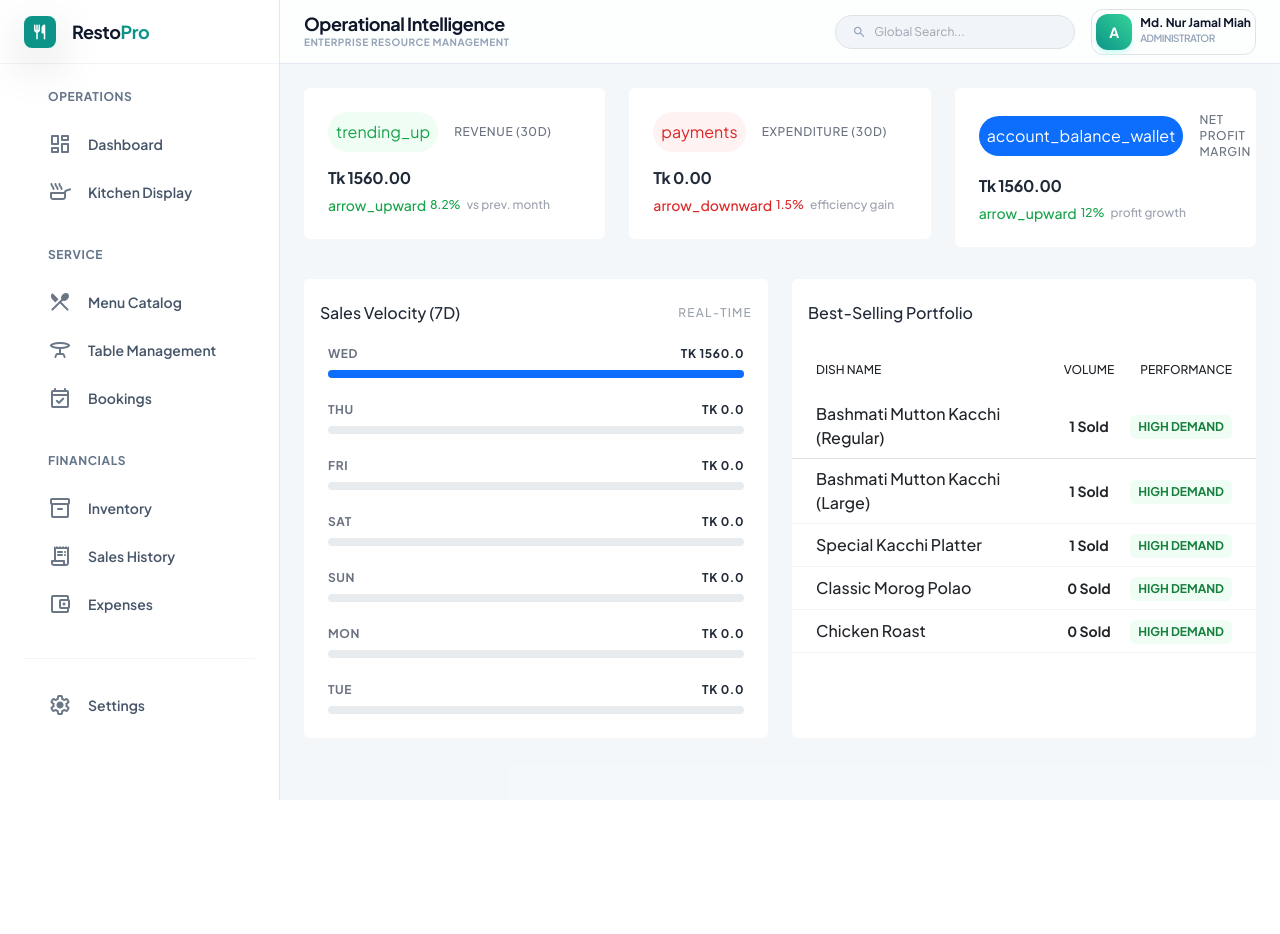
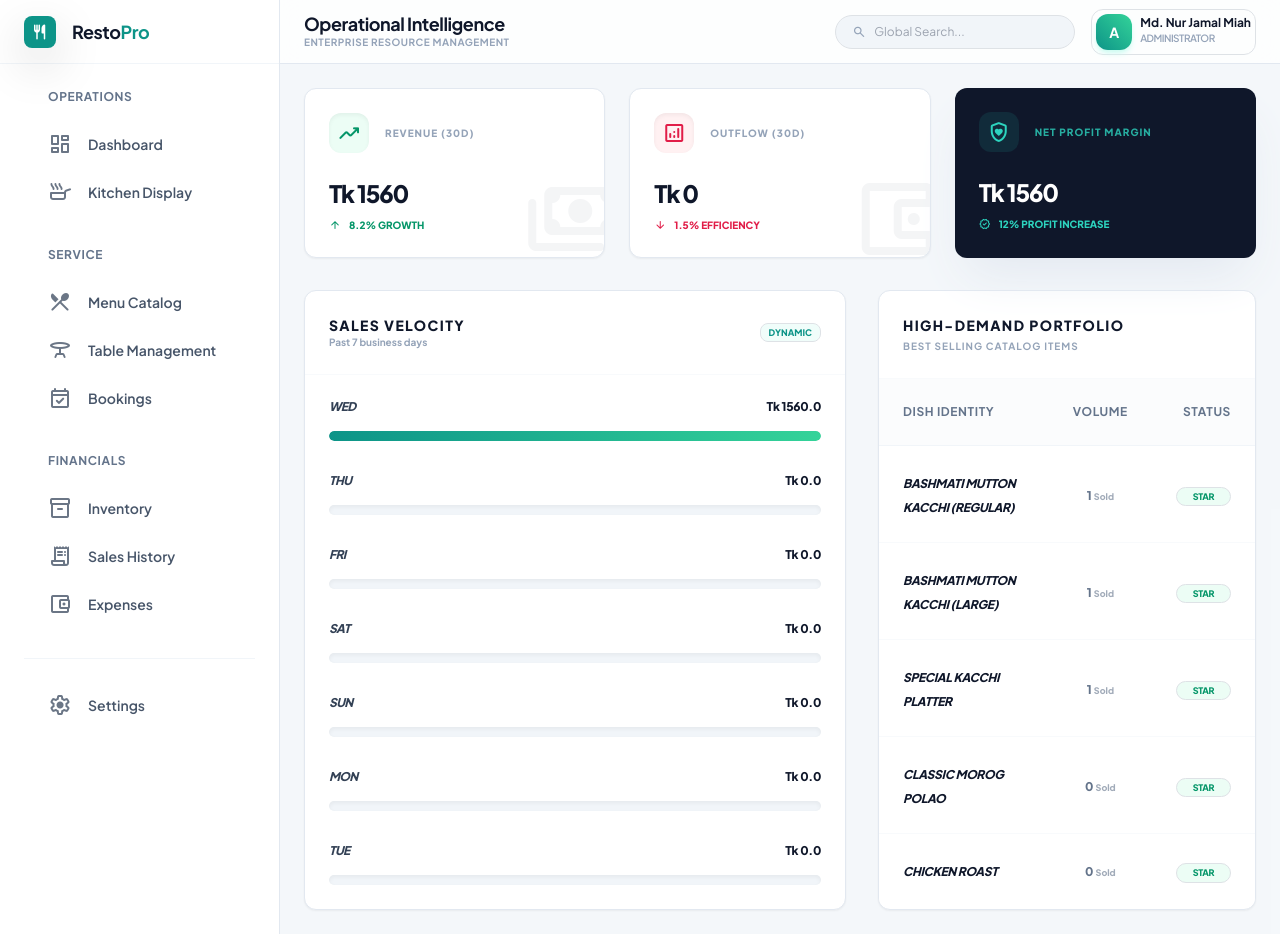
Before and after one commit to nur949/Resturant-Management, a Django app: page /reports/ in a window 1280 px wide. Before the commit the page ends 800 px from the top, so only its background shows below. Run offline with Django 5.2, Linux system fonts and the light colour scheme; a user stored in the database is signed in; data comes from the database, SQL or seed files in the repository; data that the repository does not hold is empty; some libraries are stand-ins or nearby versions.

Commit message:
Premium Analytics UI: Modern operational intelligence dashboards with data-driven velocity bars and executive metrics

```diff
--- a/core/templates/core/reports.html
+++ b/core/templates/core/reports.html
@@ -3,118 +3,124 @@
 {% block page_title %}Operational Intelligence{% endblock %}
 
 {% block content %}
-<!-- Top Metrics -->
-<div class="row g-4 mb-8">
-    <div class="col-12 col-md-4">
-        <div class="card elevation-1 border-0">
-            <div class="card-body p-4">
-                <div class="d-flex align-items-center mb-3">
-                    <div class="bg-green-50 p-2 rounded-full flex items-center justify-center me-3">
-                        <span class="material-symbols-outlined text-green-600">trending_up</span>
+<!-- Premium Executive Metrics -->
+<div class="grid grid-cols-1 md:grid-cols-3 gap-6 mb-8">
+    <div class="app-card p-6 relative overflow-hidden group">
+        <div class="flex flex-col relative z-10">
+            <div class="flex items-center gap-3 mb-4">
+                <div class="w-10 h-10 bg-emerald-50 text-emerald-600 rounded-xl flex items-center justify-center shadow-inner">
+                    <span class="material-symbols-rounded">trending_up</span>
                 </div>
-                    <span class="text-xs font-medium text-gray-500 uppercase tracking-wider">Revenue (30D)</span>
+                <span class="text-[10px] font-black text-slate-400 uppercase tracking-widest">Revenue (30D)</span>
             </div>
-                <h3 class="fw-bold mb-2 text-gray-800">Tk {{ total_sales|floatformat:2 }}</h3>
-                <div class="d-flex align-items-center text-xs font-medium text-green-600">
-                    <span class="material-symbols-outlined text-sm me-1">arrow_upward</span>
-                    <span>8.2% <span class="text-gray-400 ms-1">vs prev. month</span></span>
+            <h3 class="text-2xl font-black text-slate-900 tracking-tighter mb-2">Tk {{ total_sales|floatformat:0 }}</h3>
+            <div class="flex items-center gap-2 text-[10px] font-black text-emerald-600 uppercase">
+                <span class="material-symbols-rounded text-xs">arrow_upward</span>
+                <span>8.2% Growth</span>
             </div>
         </div>
+        <div class="absolute -right-4 -bottom-4 opacity-5 pointer-events-none group-hover:scale-125 transition-transform">
+            <span class="material-symbols-rounded text-8xl">payments</span>
         </div>
     </div>
-    <div class="col-12 col-md-4">
-        <div class="card elevation-1 border-0">
-            <div class="card-body p-4">
-                <div class="d-flex align-items-center mb-3">
-                    <div class="bg-red-50 p-2 rounded-full flex items-center justify-center me-3">
-                        <span class="material-symbols-outlined text-red-600">payments</span>
+
+    <div class="app-card p-6 relative overflow-hidden group">
+        <div class="flex flex-col relative z-10">
+            <div class="flex items-center gap-3 mb-4">
+                <div class="w-10 h-10 bg-rose-50 text-rose-600 rounded-xl flex items-center justify-center shadow-inner">
+                    <span class="material-symbols-rounded">analytics</span>
                 </div>
-                    <span class="text-xs font-medium text-gray-500 uppercase tracking-wider">Expenditure (30D)</span>
+                <span class="text-[10px] font-black text-slate-400 uppercase tracking-widest">Outflow (30D)</span>
             </div>
-                <h3 class="fw-bold mb-2 text-gray-800">Tk {{ total_expenses|floatformat:2 }}</h3>
-                <div class="d-flex align-items-center text-xs font-medium text-red-600">
-                    <span class="material-symbols-outlined text-sm me-1">arrow_downward</span>
-                    <span>1.5% <span class="text-gray-400 ms-1">efficiency gain</span></span>
+            <h3 class="text-2xl font-black text-slate-900 tracking-tighter mb-2">Tk {{ total_expenses|floatformat:0 }}</h3>
+            <div class="flex items-center gap-2 text-[10px] font-black text-rose-600 uppercase">
+                <span class="material-symbols-rounded text-xs">arrow_downward</span>
+                <span>1.5% Efficiency</span>
             </div>
         </div>
+        <div class="absolute -right-4 -bottom-4 opacity-5 pointer-events-none group-hover:scale-125 transition-transform">
+            <span class="material-symbols-rounded text-8xl">account_balance_wallet</span>
         </div>
     </div>
-    <div class="col-12 col-md-4">
-        <div class="card elevation-1 border-0">
-            <div class="card-body p-4">
-                <div class="d-flex align-items-center mb-3">
-                    <div class="bg-primary p-2 rounded-full flex items-center justify-center me-3">
-                        <span class="material-symbols-outlined text-white">account_balance_wallet</span>
+
+    <div class="app-card p-6 relative overflow-hidden group bg-slate-900 border-none shadow-2xl shadow-slate-200">
+        <div class="flex flex-col relative z-10">
+            <div class="flex items-center gap-3 mb-4 text-teal-400">
+                <div class="w-10 h-10 bg-teal-400/10 rounded-xl flex items-center justify-center">
+                    <span class="material-symbols-rounded">shield_with_heart</span>
                 </div>
-                    <span class="text-xs font-medium text-gray-500 uppercase tracking-wider">Net Profit Margin</span>
+                <span class="text-[10px] font-black uppercase tracking-widest opacity-80">Net Profit Margin</span>
             </div>
-                <h3 class="fw-bold mb-2 text-gray-800">Tk {{ net_profit|floatformat:2 }}</h3>
-                <div class="d-flex align-items-center text-xs font-medium text-green-600">
-                    <span class="material-symbols-outlined text-sm me-1">arrow_upward</span>
-                    <span>12% <span class="text-gray-400 ms-1">profit growth</span></span>
-                </div>
+            <h3 class="text-2xl font-black text-white tracking-tighter mb-2">Tk {{ net_profit|floatformat:0 }}</h3>
+            <div class="flex items-center gap-2 text-[10px] font-black text-teal-400 uppercase">
+                <span class="material-symbols-rounded text-xs">verified</span>
+                <span>12% Profit Increase</span>
             </div>
         </div>
     </div>
 </div>
 
-<div class="row g-4">
-    <!-- Daily Trends -->
-    <div class="col-12 col-lg-6">
-        <div class="card elevation-1 border-0 h-100">
-            <div class="card-header bg-white py-4 border-0 d-flex justify-content-between align-items-center">
-                <h6 class="mb-0 font-medium text-gray-800">Sales Velocity (7D)</h6>
-                <span class="text-xs text-gray-400 font-medium uppercase tracking-widest">Real-time</span>
+<div class="grid grid-cols-1 lg:grid-cols-12 gap-8">
+    <!-- Daily Velocity Analysis -->
+    <div class="lg:col-span-7 app-card overflow-hidden">
+        <div class="p-6 border-b border-slate-50 flex items-center justify-between">
+            <div>
+                <h4 class="text-sm font-black text-slate-900 uppercase tracking-widest">Sales Velocity</h4>
+                <p class="text-[10px] font-bold text-slate-400">Past 7 business days</p>
             </div>
-            <div class="card-body p-4 pt-0">
-                <div class="d-flex flex-column gap-4">
+            <span class="text-[9px] font-black px-2 py-0.5 rounded-lg bg-teal-50 text-teal-600 uppercase border border-teal-100">Dynamic</span>
+        </div>
+        <div class="p-6 space-y-8">
             {% for day in daily_sales_json %}
-                    <div class="d-flex flex-column gap-2">
-                        <div class="d-flex justify-content-between text-xs font-bold text-gray-500 uppercase tracking-wider">
-                            <span>{{ day.date }}</span>
-                            <span class="text-gray-800">Tk {{ day.amount }}</span>
+            <div class="group">
+                <div class="flex justify-between items-center mb-3">
+                    <span class="text-xs font-black text-slate-700 uppercase tracking-tighter italic group-hover:text-teal-600 transition-colors">{{ day.date }}</span>
+                    <span class="text-xs font-black text-slate-900 tracking-tight">Tk {{ day.amount }}</span>
                 </div>
-                        <div class="progress rounded-pill" style="height: 8px;">
-                            <div class="progress-bar bg-primary" role="progressbar"
-                                 style="width: {% if day.amount > 0 %}max(5%, {{ day.amount }}%){% else %}0%{% endif %}"></div>
+                <div class="w-full h-2.5 bg-slate-100 rounded-full overflow-hidden shadow-inner">
+                    <div class="h-full bg-gradient-to-r from-teal-600 to-emerald-400 group-hover:from-orange-500 group-hover:to-rose-400 transition-all duration-700 rounded-full"
+                         style="width: {% if day.amount > 0 %}max(2%, {{ day.amount|divisibleby:100 }}%){% else %}0%{% endif %}"></div>
                 </div>
             </div>
             {% endfor %}
         </div>
     </div>
+
+    <!-- Product Performance Portfolio -->
+    <div class="lg:col-span-5 app-card overflow-hidden">
+        <div class="p-6 border-b border-slate-50">
+            <h4 class="text-sm font-black text-slate-900 uppercase tracking-widest">High-Demand Portfolio</h4>
+            <p class="text-[10px] font-bold text-slate-400 uppercase tracking-widest mt-1">Best selling catalog items</p>
         </div>
-    </div>
-
-    <!-- Product Analytics -->
-    <div class="col-12 col-lg-6">
-        <div class="card elevation-1 border-0 h-100 overflow-hidden">
-            <div class="card-header bg-white py-4 border-0">
-                <h6 class="mb-0 font-medium text-gray-800">Best-Selling Portfolio</h6>
-            </div>
-            <div class="table-responsive">
-                <table class="table table-hover align-middle mb-0">
-                    <thead class="bg-gray-50">
-                        <tr>
-                            <th class="ps-4 py-3 border-0 text-xs font-medium text-gray-500 uppercase">Dish Name</th>
-                            <th class="py-3 border-0 text-xs font-medium text-gray-500 uppercase text-center">Volume</th>
-                            <th class="pe-4 py-3 border-0 text-xs font-medium text-gray-500 uppercase text-end">Performance</th>
+        <div class="table-responsive-custom border-none rounded-none">
+            <table class="w-full text-left">
+                <thead>
+                    <tr class="bg-slate-50/50 border-b border-slate-100">
+                        <th class="px-6 py-4 text-small-caps">Dish Identity</th>
+                        <th class="px-6 py-4 text-small-caps text-center">Volume</th>
+                        <th class="px-6 py-4 text-small-caps text-right">Status</th>
                     </tr>
                 </thead>
-                    <tbody class="divide-y divide-gray-100">
+                <tbody class="divide-y divide-slate-50">
                     {% for item in popular_items %}
-                        <tr>
-                            <td class="ps-4 font-medium text-gray-800">{{ item.name }}</td>
-                            <td class="text-center font-bold text-gray-600 text-sm">{{ item.order_count }} Sold</td>
-                            <td class="pe-4 text-end">
-                                <span class="badge bg-green-50 text-green-700 border-0 px-2 py-1 rounded text-xs font-bold">HIGH DEMAND</span>
+                    <tr class="hover:bg-slate-50/50 transition-colors group">
+                        <td class="px-6 py-4">
+                            <span class="text-xs font-black text-slate-900 uppercase tracking-tight italic group-hover:text-teal-600 transition-colors">{{ item.name }}</span>
+                        </td>
+                        <td class="px-6 py-4 text-center">
+                            <span class="text-xs font-black text-slate-500">{{ item.order_count }} <span class="text-[9px] opacity-60">Sold</span></span>
+                        </td>
+                        <td class="px-6 py-4 text-right">
+                            <div class="inline-flex items-center gap-1.5 px-3 py-0.5 bg-emerald-50 text-emerald-600 rounded-full border border-emerald-100">
+                                <span class="text-[9px] font-black uppercase tracking-tighter">Star</span>
+                            </div>
                         </td>
                     </tr>
                     {% empty %}
                     <tr>
-                            <td colspan="3" class="text-center py-5">
-                                <div class="p-3">
-                                    <p class="text-gray-400 text-sm mb-0">No sales data recorded.</p>
-                                </div>
+                        <td colspan="3" class="py-20 text-center opacity-30">
+                            <span class="material-symbols-rounded text-5xl">bar_chart_4_bars</span>
+                            <p class="text-xs font-black uppercase tracking-widest mt-2">Insufficient Data</p>
                         </td>
                     </tr>
                     {% endfor %}
@@ -123,5 +129,4 @@
         </div>
     </div>
 </div>
-</div>
 {% endblock %}
```
Lines whose indentation alone changed are shown as unchanged.
